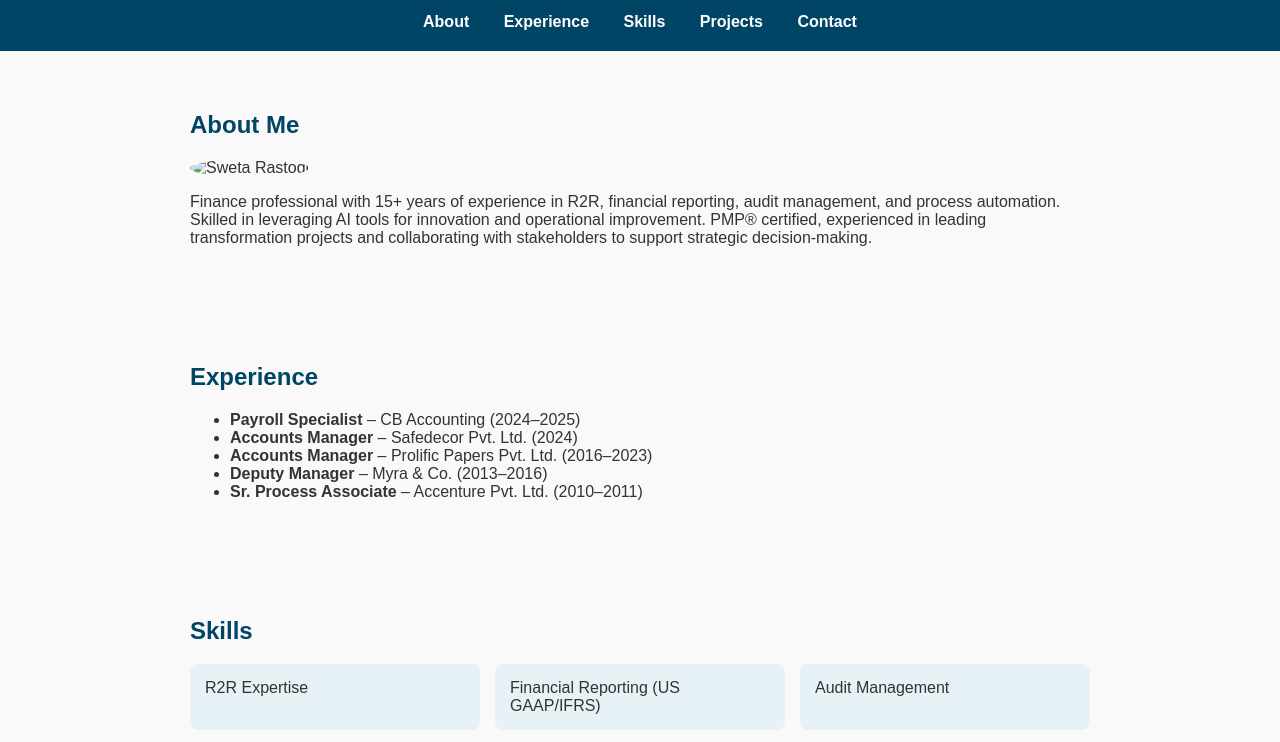
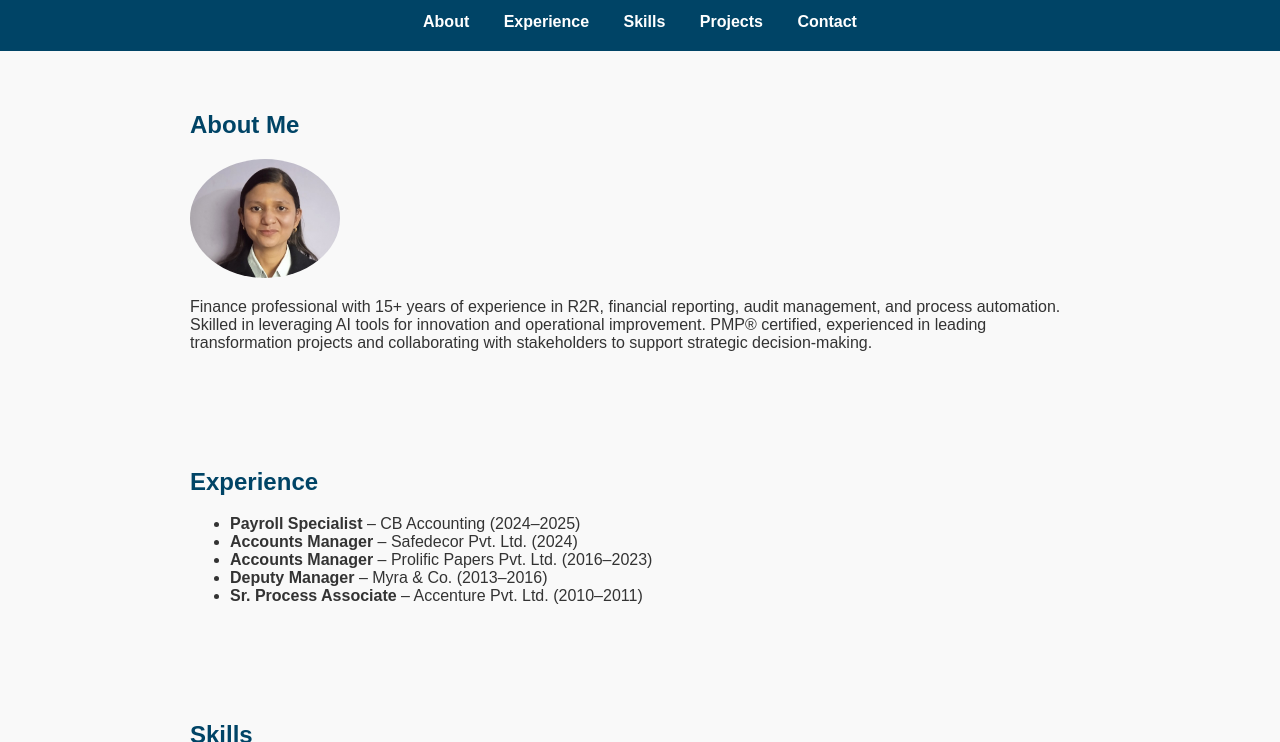
Before and after one commit to swetarastogi-cell/Portfolio-of-Sweta-Rastogi-Finance-Professional-PMP-Mentor, a plain HTML site: page index.html in a window 1280 px wide. Shown: the part 94-836 px from the top of the page. Drawn offline with Linux system fonts and the light colour scheme.

Commit message:
Update index.html

```diff
--- a/index.html
+++ b/index.html
@@ -72,7 +72,7 @@
 
   <section id="about">
     <h2>About Me</h2>
-   <img src="profile.jpg" alt="Sweta Rastogi" width="150" style="border-radius:50%;">
+   <img src="Sweta.jpg" alt="Sweta Rastogi" width="150" style="border-radius:50%;">
 
     <p>
       Finance professional with 15+ years of experience in R2R, financial reporting, audit management, and process automation. Skilled in leveraging AI tools for innovation and operational improvement. PMP® certified, experienced in leading transformation projects and collaborating with stakeholders to support strategic decision-making.
```
